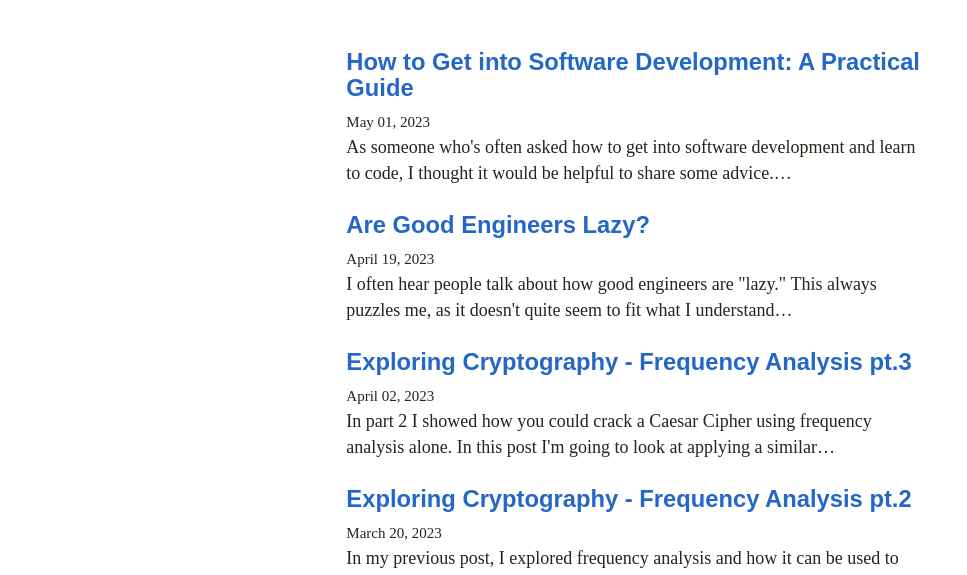
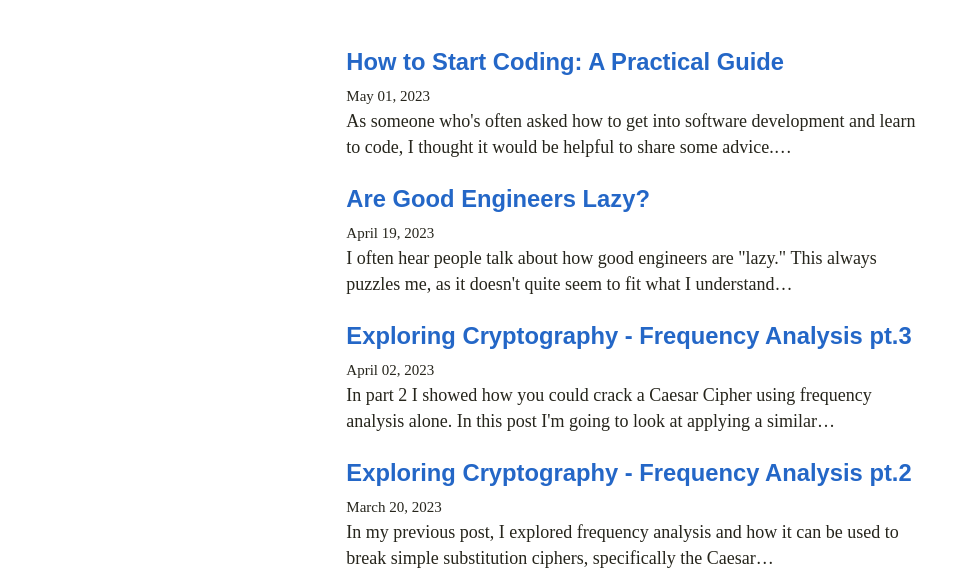
Before and after one commit to LucianBuzzo/blog, a Gatsby site: page / in a window 1280 px wide. Shown: the part 186-761 px from the top of the page, without its empty margins (0-967 px from the left). Built offline with nearby package versions, Linux system fonts and the light colour scheme; Gatsby itself is replaced by a stand-in of ours; some packages are replaced by stand-ins of ours.

Commit message:
Change post title
Signed-off-by: Lucian Buzzo <lucian.buzzo@gmail.com>

```diff
--- a/src/pages/learning-to-code/index.md
+++ b/src/pages/learning-to-code/index.md
@@ -1,5 +1,5 @@
 ---
-title: 'How to Get into Software Development: A Practical Guide'
+title: 'How to Start Coding: A Practical Guide'
 date: '2023-05-01T09:21:56.401Z'
 ---
 
```
